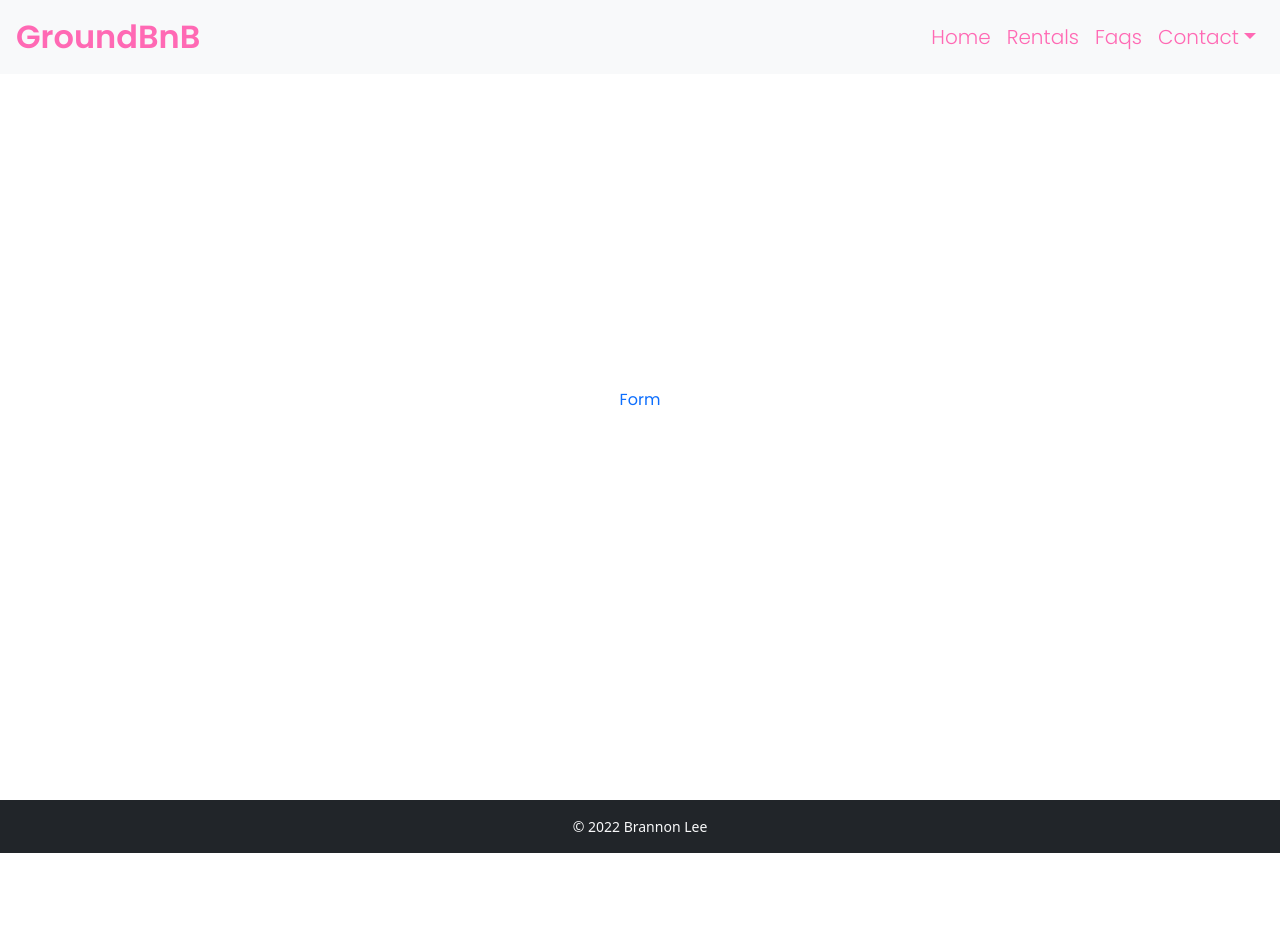
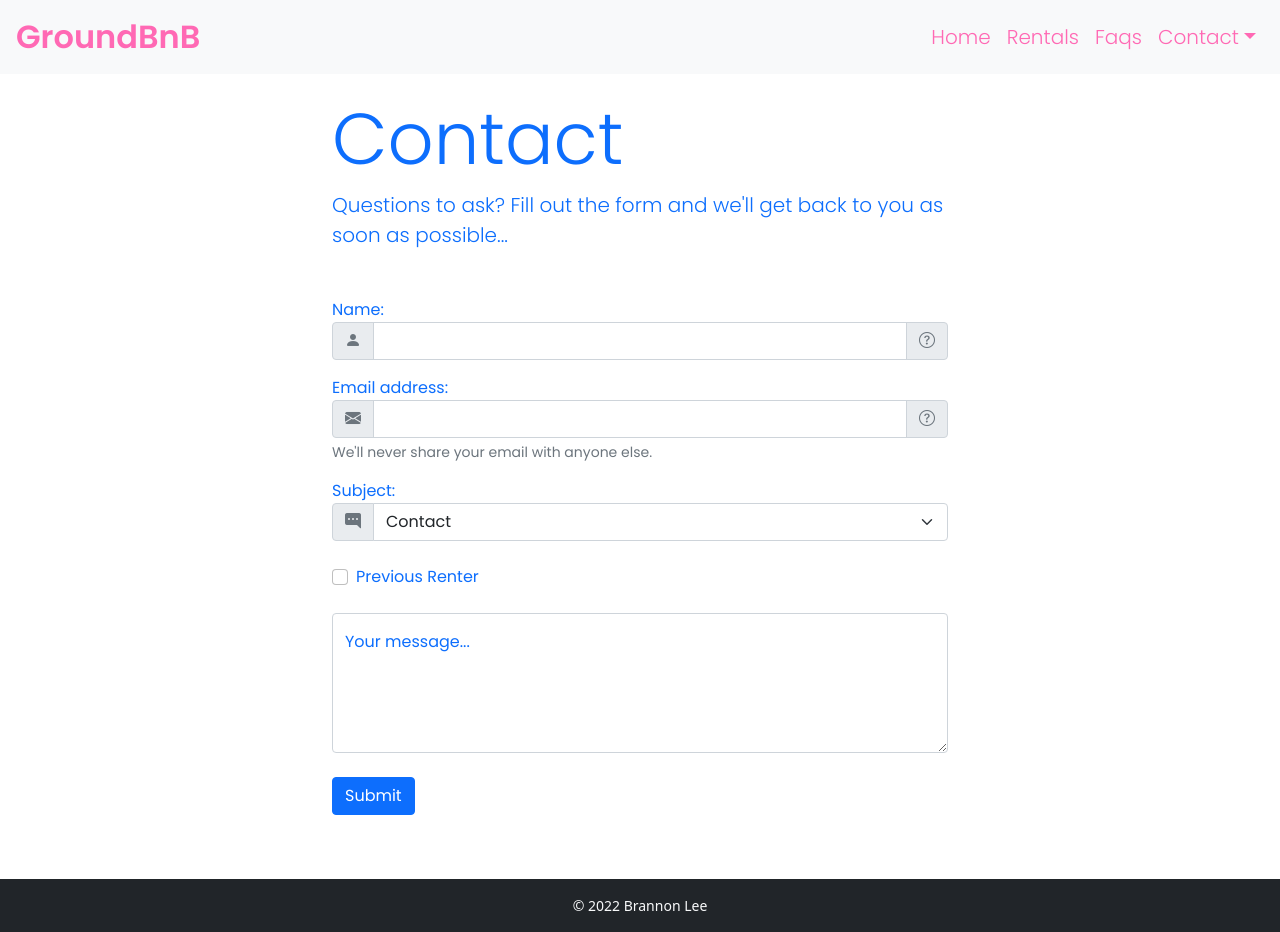
Before and after one commit to menomenonkwan/airbnb-rentals, a React (Create React App) app: page /contact in a window 1280 px wide. Before the commit the page ends 853 px from the top, so only its background shows below. Built offline with nearby package versions, Linux system fonts and the light colour scheme; a web font is replaced by a local one.

Commit message:
complete contact layout

```diff
--- a/src/App.js
+++ b/src/App.js
@@ -8,7 +8,10 @@ import Faqs from './pages/faqs/Faqs';
 import Contact from './pages/contact/Contact';
 import Footer from './components/Footer';
 
+
 function App() {
+
+
   return (
     <div className="App">
 
--- a/src/pages/contact/Contact.js
+++ b/src/pages/contact/Contact.js
@@ -1,10 +1,106 @@
+import { useState } from 'react';
+import { useLocation, useNavigate } from 'react-router-dom';
+import { Form } from 'react-bootstrap';
+
 // styles
 import './Contact.scss';
 
 export default function Contact() {
+  const [sending, setSending] = useState('Submit')
+  let location = useLocation();
+  const navigate = useNavigate();
+
+  const titleCase = (string) => {
+    const newStr = string.substring(1);
+    return newStr[0].toUpperCase() + newStr.slice(1).toLowerCase();
+  }
+
+  const handleSubmit= (e) => {
+    e.preventDefault();
+    setSending('Sending...');
+
+    setTimeout(() => {
+      navigate('/#home');
+    }, 2000);
+  }
+
   return (
-    <section className='min-vh-100 justify-content-center align-items-center text-primary'>
-      Form
+    <section className='min-vh-100 flex-column justify-content-center align-items-center text-primary'>
+      <div className="container-lg col-10 col-lg-6 my-5">
+
+
+        <div className="text-start my-5">
+          <h1 className='display-2'>{titleCase(location.pathname)}</h1>
+          {location.pathname === '/reservations' && <p className="lead">Fill out the form below and we can begin the reservation process.</p>}
+          {location.pathname === '/contact' && <p className="lead">Questions to ask? Fill out the form and we'll get back to you as soon as possible...</p>}
+        </div>
+
+        <form onSubmit={handleSubmit}>
+          <div className="mb-3">
+
+            {/* NAME */}
+            <label htmlFor="name" className="form-label m-0">Name:</label>
+            <div className="input-group mb-3">
+              <span className="input-group-text">
+                <i className="bi bi-person-fill text-secondary"></i>
+              </span>
+              <input type="text" id="name" className="form-control" />
+
+              {/* <!-- tooltip  --> */}
+              <span className="input-group-text">
+                <span data-bs-placement="bottom" title="Um... who is you?">
+                  <i className="bi bi-question-circle text-muted"></i>
+                </span>
+              </span>
+            </div>
+
+            {/* EMAIL */}
+            <label htmlFor="email" className="form-label m-0">Email address:</label>
+            <div className="input-group">
+              <span className="input-group-text">
+                <i className="bi bi-envelope-fill text-secondary"></i>
+              </span>
+              <input type="email" className="form-control" id="email" aria-describedby="emailHelp" />
+
+              {/* <!-- tooltip  --> */}
+              <span className="input-group-text">
+                <span data-bs-placement="bottom" title="Enter an email address we can reply to.">
+                  <i className="bi bi-question-circle text-muted"></i>
+                </span>
+              </span>
+            </div>
+            <div id="emailHelp" className="form-text mb-3">We'll never share your email with anyone else.</div>
+
+            {/* SUBJECT */}
+            <label htmlFor="subject" className="form-label m-0">Subject:</label>
+            <div className="mb-4 input-group">
+              <span className="input-group-text">
+                <i className="bi bi-chat-right-dots-fill text-secondary"></i>
+              </span>
+              <Form.Select aria-label="message subject select">
+                <option value={titleCase(location.pathname)}>{titleCase(location.pathname)}</option>
+                <option value="general">General Inquiry</option>
+                <option value="other">Other Question</option>
+              </Form.Select>
+            </div>
+
+
+            {/* CHECKBOX */}
+            <div className="mb-3 form-check">
+              <input type="checkbox" className="form-check-input" id="previousCustomer" />
+              <label className="form-check-label" htmlFor="previousCustomer">Previous Renter</label>
+            </div>
+
+            {/* MESSAGE  */}
+            <div className="my-4 form-floating">
+              <textarea className="form-control" id="query" style={{ height: `140px` }} placeholder="query"></textarea>
+              <label htmlFor="query">Your message...</label>
+            </div>
+
+            <button type="submit" className="btn btn-primary">{sending}</button>
+          </div>
+        </form>
+      </div>
     </section>
   )
 }
--- a/src/pages/contact/Contact.scss
+++ b/src/pages/contact/Contact.scss
@@ -0,0 +1,9 @@
+form .btn {
+  width: 100%;
+}
+
+@media (min-width: 600px) {
+  form .btn {
+    width: unset;
+  }
+}
--- a/src/pages/home/Home.js
+++ b/src/pages/home/Home.js
@@ -5,10 +5,17 @@ import Reviews from './Reviews';
 
 // styles
 import './Home.scss';
+import { useLocation } from 'react-router-dom';
+import { useEffect } from 'react';
 
 export default function Home() {
+  const { pathname } = useLocation();
+  useEffect(() => {
+    window.scrollTo(0, 0);
+  }, [pathname]);
+
   return (
-    <div>
+    <div id='home'>
       <Landing />
       <Amenities />
       <Reviews />
--- a/src/pages/rentals/Rentals.js
+++ b/src/pages/rentals/Rentals.js
@@ -49,9 +49,9 @@ export default function Rentals() {
       <section className='flex-column justify-content-center align-items-center h-100 mb-5'>
         <div className='container-lg col-10 rental-header text-dark d-flex flex-column justify-content-center align-items-start text-center text-lg-start mt-3'>
           <nav aria-label="breadcrumb">
-            <ol class="breadcrumb">
-              <li class="breadcrumb-item"><Link to="/">Home</Link></li>
-              <li class="breadcrumb-item active" aria-current="page">Rentals</li>
+            <ol className="breadcrumb">
+              <li className="breadcrumb-item"><Link to="/">Home</Link></li>
+              <li className="breadcrumb-item active" aria-current="page">Rentals</li>
             </ol>
           </nav>
           <h2 className='display-3 w-100'>Available Rentals</h2>
@@ -60,7 +60,7 @@ export default function Rentals() {
 
         <div className='rental-grid container-lg text-dark d-flex align-items-center justify-content-center justify-content-lg-between col-10'>
           {rentalProperties.map(prop => (
-            <div key={prop.id} className="col-10 col-sm-5 col-lg-3 me-md-3 mb-5">
+            <div key={prop.id} className="col-10 col-sm-5 col-lg-3 me-sm-3 me-lg-5 mb-5 text-center text-lg-start">
               <img className='w-100' src={prop.image} alt={prop.title} />
               <p className="lead fs-5 fw-bold my-2">{prop.title}</p>
               <p className="mt-2 pb-4 fw-light">{prop.text}</p>
```
